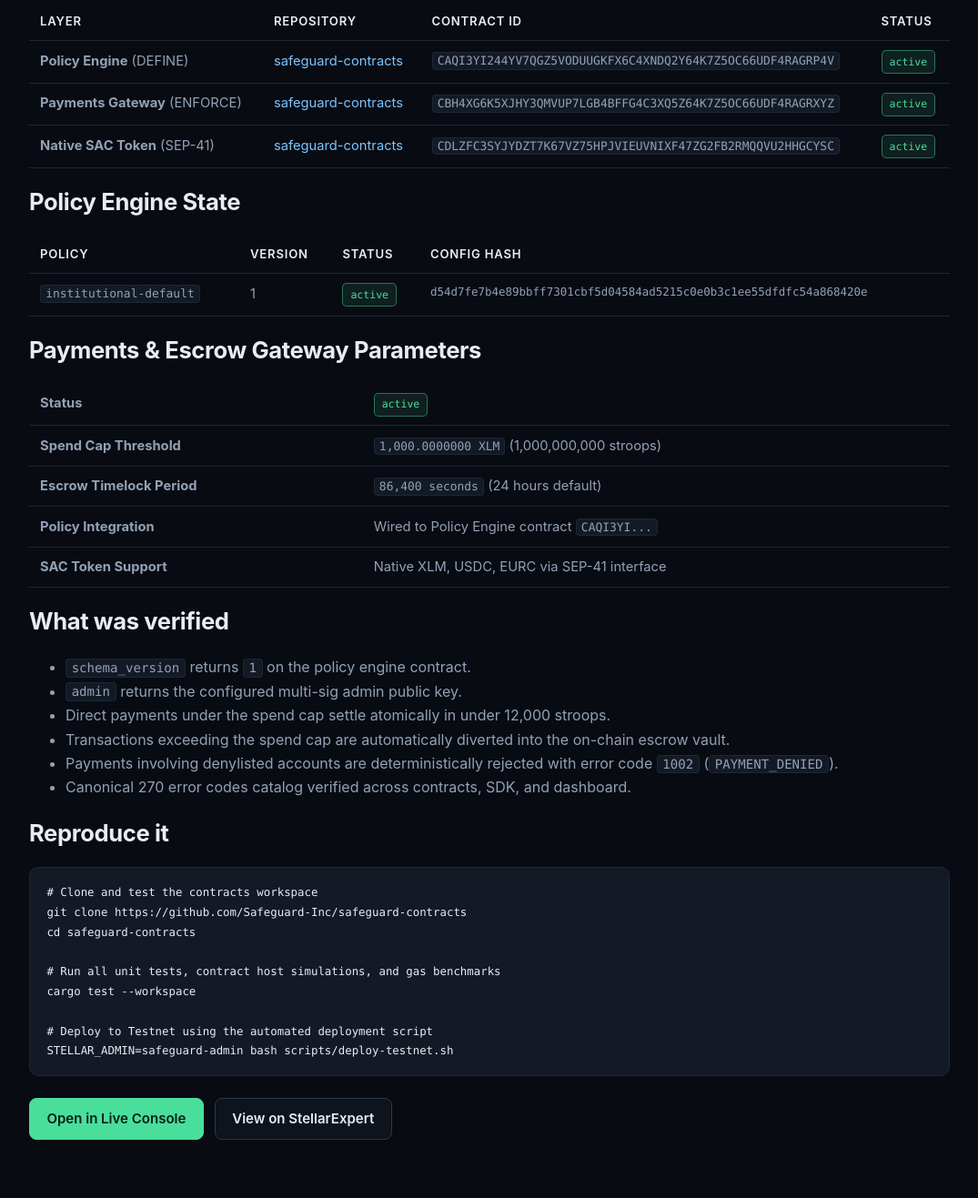
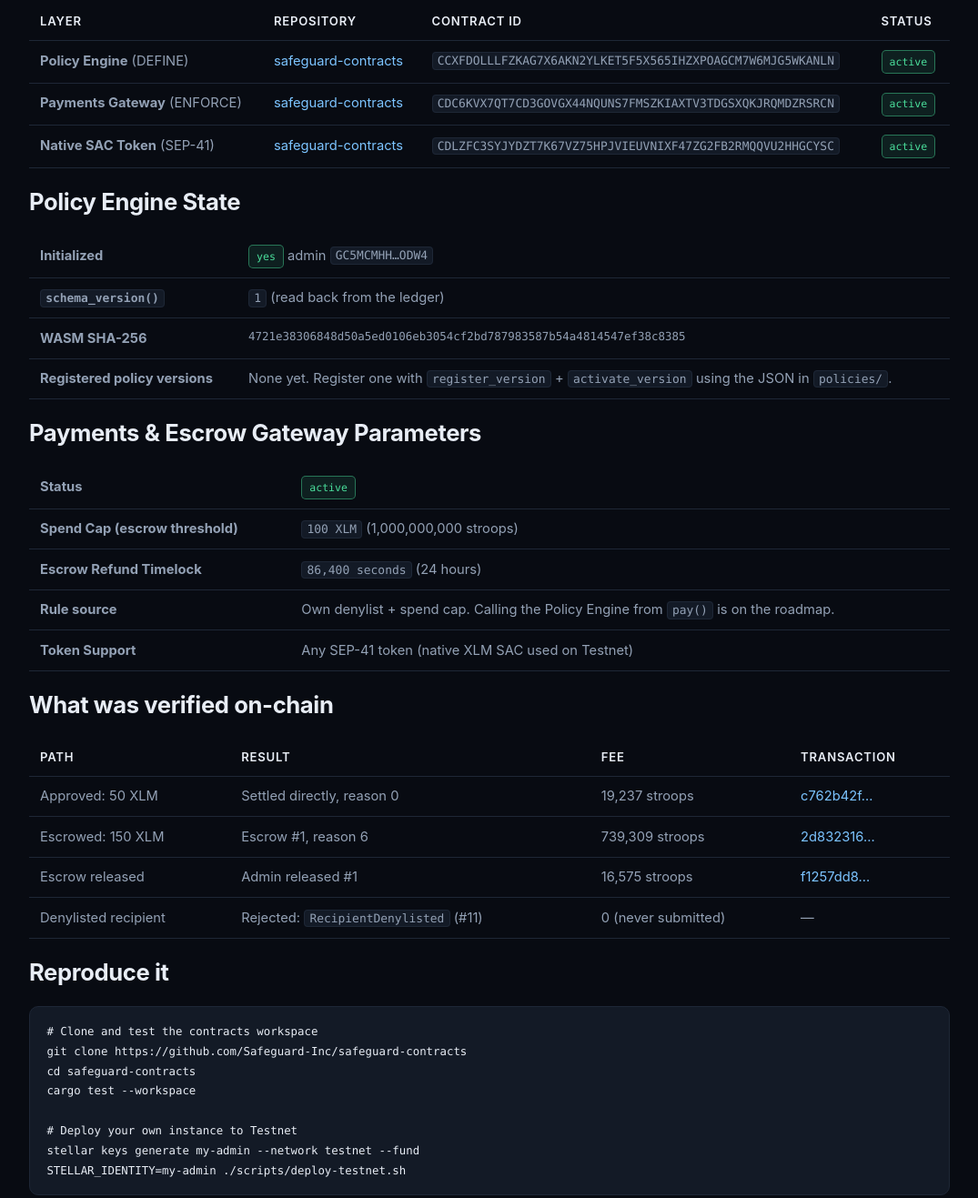
Before and after one commit to Safeguard-Inc/safeguard-docs, a website: page docs/contracts.html in a window 1280 px wide. Shown: the part 616-1933 px from the top of the page at 91% size, without its empty margins (102-1177 px from the left). Drawn offline with Linux system fonts and the light colour scheme.

Commit message:
docs: real deployment record, on-chain proofs, expanded README

```diff
--- a/data/deployment.json
+++ b/data/deployment.json
@@ -10,10 +10,10 @@
     "safeguard-dashboard"
   ],
   "testnet": {
-    "policy_contract": "CAQI3YI244YV7QGZ5VODUUGKFX6C4XNDQ2Y64K7Z5OC66UDF4RAGRP4V",
-    "payments_contract": "CBH4XG6K5XJHY3QMVUP7LGB4BFFG4C3XQ5Z64K7Z5OC66UDF4RAGRXYZ",
+    "policy_contract": "CCXFDOLLLFZKAG7X6AKN2YLKET5F5X565IHZXPOAGCM7W6MJG5WKANLN",
+    "payments_contract": "CDC6KVX7QT7CD3GOVGX44NQUNS7FMSZKIAXTV3TDGSXQKJRQMDZRSRCN",
     "native_asset_contract": "CDLZFC3SYJYDZT7K67VZ75HPJVIEUVNIXF47ZG2FB2RMQQVU2HHGCYSC",
-    "admin_address": "GDIYQ7X5E22P3H75YQ7LOUXFX6C4XNDQ2Y64K7Z5OC66UDF4RAGRP4V",
+    "admin_address": "GC5MCMHHMFV7GOQ7DVN7MOTMHGTMVIP3YFQAAVFZ6WKUE6SLGQBVODW4",
     "network": "testnet",
     "rpc_url": "https://soroban-testnet.stellar.org"
   }
--- a/docs/contracts.html
+++ b/docs/contracts.html
@@ -45,7 +45,7 @@
       <tbody>
         <tr><td><strong>Network</strong></td><td><code>Test SDF Network ; September 2015</code></td></tr>
         <tr><td><strong>RPC Endpoint</strong></td><td><code>https://soroban-testnet.stellar.org</code></td></tr>
-        <tr><td><strong>Admin Public Key</strong></td><td><code>GDIYQ7X5E22P3H75YQ7LOUXFX6C4XNDQ2Y64K7Z5OC66UDF4RAGRP4V</code></td></tr>
+        <tr><td><strong>Admin Public Key</strong></td><td><code>GC5MCMHHMFV7GOQ7DVN7MOTMHGTMVIP3YFQAAVFZ6WKUE6SLGQBVODW4</code></td></tr>
         <tr><td><strong>Treasury Vault</strong></td><td><code>GAAZI4TCR3TY5OJHCTJC2A4QSY6CJWJH5IAUKCMUQAXEKSEPY52LAB2B</code></td></tr>
         <tr><td><strong>Admin Secret</strong></td><td>never stored in a repository — loaded via <code>SAFEGUARD_ADMIN_SK</code></td></tr>
       </tbody>
@@ -60,13 +60,13 @@
         <tr>
           <td><strong>Policy Engine</strong> (DEFINE)</td>
           <td><a href="https://github.com/Safeguard-Inc/safeguard-contracts">safeguard-contracts</a></td>
-          <td><code>CAQI3YI244YV7QGZ5VODUUGKFX6C4XNDQ2Y64K7Z5OC66UDF4RAGRP4V</code></td>
+          <td><code>CCXFDOLLLFZKAG7X6AKN2YLKET5F5X565IHZXPOAGCM7W6MJG5WKANLN</code></td>
           <td><span class="pill APPROVE">active</span></td>
         </tr>
         <tr>
           <td><strong>Payments Gateway</strong> (ENFORCE)</td>
           <td><a href="https://github.com/Safeguard-Inc/safeguard-contracts">safeguard-contracts</a></td>
-          <td><code>CBH4XG6K5XJHY3QMVUP7LGB4BFFG4C3XQ5Z64K7Z5OC66UDF4RAGRXYZ</code></td>
+          <td><code>CDC6KVX7QT7CD3GOVGX44NQUNS7FMSZKIAXTV3TDGSXQKJRQMDZRSRCN</code></td>
           <td><span class="pill APPROVE">active</span></td>
         </tr>
         <tr>
@@ -80,14 +80,11 @@
 
     <h2>Policy Engine State</h2>
     <table>
-      <thead><tr><th>Policy</th><th>Version</th><th>Status</th><th>Config Hash</th></tr></thead>
       <tbody>
-        <tr>
-          <td><code>institutional-default</code></td>
-          <td>1</td>
-          <td><span class="pill APPROVE">active</span></td>
-          <td class="mono" style="font-size:0.78rem">d54d7fe7b4e89bbff7301cbf5d04584ad5215c0e0b3c1ee55dfdfc54a868420e</td>
-        </tr>
+        <tr><td><strong>Initialized</strong></td><td><span class="pill APPROVE">yes</span> admin <code>GC5MCMHH…ODW4</code></td></tr>
+        <tr><td><strong><code>schema_version()</code></strong></td><td><code>1</code> (read back from the ledger)</td></tr>
+        <tr><td><strong>WASM SHA-256</strong></td><td class="mono" style="font-size:0.78rem">4721e38306848d50a5ed0106eb3054cf2bd787983587b54a4814547ef38c8385</td></tr>
+        <tr><td><strong>Registered policy versions</strong></td><td>None yet. Register one with <code>register_version</code> + <code>activate_version</code> using the JSON in <code>policies/</code>.</td></tr>
       </tbody>
     </table>
 
@@ -95,45 +92,37 @@
     <table>
       <tbody>
         <tr><td><strong>Status</strong></td><td><span class="pill APPROVE">active</span></td></tr>
-        <tr><td><strong>Spend Cap Threshold</strong></td><td><code>1,000.0000000 XLM</code> (1,000,000,000 stroops)</td></tr>
-        <tr><td><strong>Escrow Timelock Period</strong></td><td><code>86,400 seconds</code> (24 hours default)</td></tr>
-        <tr><td><strong>Policy Integration</strong></td><td>Wired to Policy Engine contract <code>CAQI3YI...</code></td></tr>
-        <tr><td><strong>SAC Token Support</strong></td><td>Native XLM, USDC, EURC via SEP-41 interface</td></tr>
+        <tr><td><strong>Spend Cap (escrow threshold)</strong></td><td><code>100 XLM</code> (1,000,000,000 stroops)</td></tr>
+        <tr><td><strong>Escrow Refund Timelock</strong></td><td><code>86,400 seconds</code> (24 hours)</td></tr>
+        <tr><td><strong>Rule source</strong></td><td>Own denylist + spend cap. Calling the Policy Engine from <code>pay()</code> is on the roadmap.</td></tr>
+        <tr><td><strong>Token Support</strong></td><td>Any SEP-41 token (native XLM SAC used on Testnet)</td></tr>
       </tbody>
     </table>
 
-    <h2>What was verified</h2>
-    <ul style="color:var(--fg-muted)">
-      <li><code>schema_version</code> returns <code>1</code> on the policy engine contract.</li>
-      <li><code>admin</code> returns the configured multi-sig admin public key.</li>
-      <li>
-        Direct payments under the spend cap settle atomically in under 12,000 stroops.
-      </li>
-      <li>
-        Transactions exceeding the spend cap are automatically diverted into the on-chain escrow vault.
-      </li>
-      <li>
-        Payments involving denylisted accounts are deterministically rejected with error code <code>1002</code> (<code>PAYMENT_DENIED</code>).
-      </li>
-      <li>
-        Canonical 270 error codes catalog verified across contracts, SDK, and dashboard.
-      </li>
-    </ul>
+    <h2>What was verified on-chain</h2>
+    <table>
+      <thead><tr><th>Path</th><th>Result</th><th>Fee</th><th>Transaction</th></tr></thead>
+      <tbody>
+        <tr><td>Approved: 50 XLM</td><td>Settled directly, reason 0</td><td>19,237 stroops</td><td><a href="https://stellar.expert/explorer/testnet/tx/c762b42f818387aa584ea33d3da006f22671071ed6e182068994ea6597395e6c" target="_blank" rel="noopener">c762b42f…</a></td></tr>
+        <tr><td>Escrowed: 150 XLM</td><td>Escrow #1, reason 6</td><td>739,309 stroops</td><td><a href="https://stellar.expert/explorer/testnet/tx/2d83231685f03b17e1a001e6c82c38453459b4f67b416ef60f9be73133026f0e" target="_blank" rel="noopener">2d832316…</a></td></tr>
+        <tr><td>Escrow released</td><td>Admin released #1</td><td>16,575 stroops</td><td><a href="https://stellar.expert/explorer/testnet/tx/f1257dd8e902c4dad2c00b8f71cc98999d9885e402fbd7959c4242202cef2331" target="_blank" rel="noopener">f1257dd8…</a></td></tr>
+        <tr><td>Denylisted recipient</td><td>Rejected: <code>RecipientDenylisted</code> (#11)</td><td>0 (never submitted)</td><td>—</td></tr>
+      </tbody>
+    </table>
 
     <h2>Reproduce it</h2>
     <pre><code># Clone and test the contracts workspace
 git clone https://github.com/Safeguard-Inc/safeguard-contracts
 cd safeguard-contracts
-
-# Run all unit tests, contract host simulations, and gas benchmarks
 cargo test --workspace
 
-# Deploy to Testnet using the automated deployment script
-STELLAR_ADMIN=safeguard-admin bash scripts/deploy-testnet.sh</code></pre>
+# Deploy your own instance to Testnet
+stellar keys generate my-admin --network testnet --fund
+STELLAR_IDENTITY=my-admin ./scripts/deploy-testnet.sh</code></pre>
 
     <div class="btns" style="margin-top:1.5rem">
       <a class="btn primary" href="https://safeguard-dashboard-mocha.vercel.app" target="_blank" rel="noopener">Open in Live Console</a>
-      <a class="btn" href="https://stellar.expert/explorer/testnet/contract/CBH4XG6K5XJHY3QMVUP7LGB4BFFG4C3XQ5Z64K7Z5OC66UDF4RAGRXYZ" target="_blank" rel="noopener">View on StellarExpert</a>
+      <a class="btn" href="https://stellar.expert/explorer/testnet/contract/CDC6KVX7QT7CD3GOVGX44NQUNS7FMSZKIAXTV3TDGSXQKJRQMDZRSRCN" target="_blank" rel="noopener">View on StellarExpert</a>
     </div>
 
   </div>
```
Also changed, not shown: index.html (+3 -3 lines), README.md.
